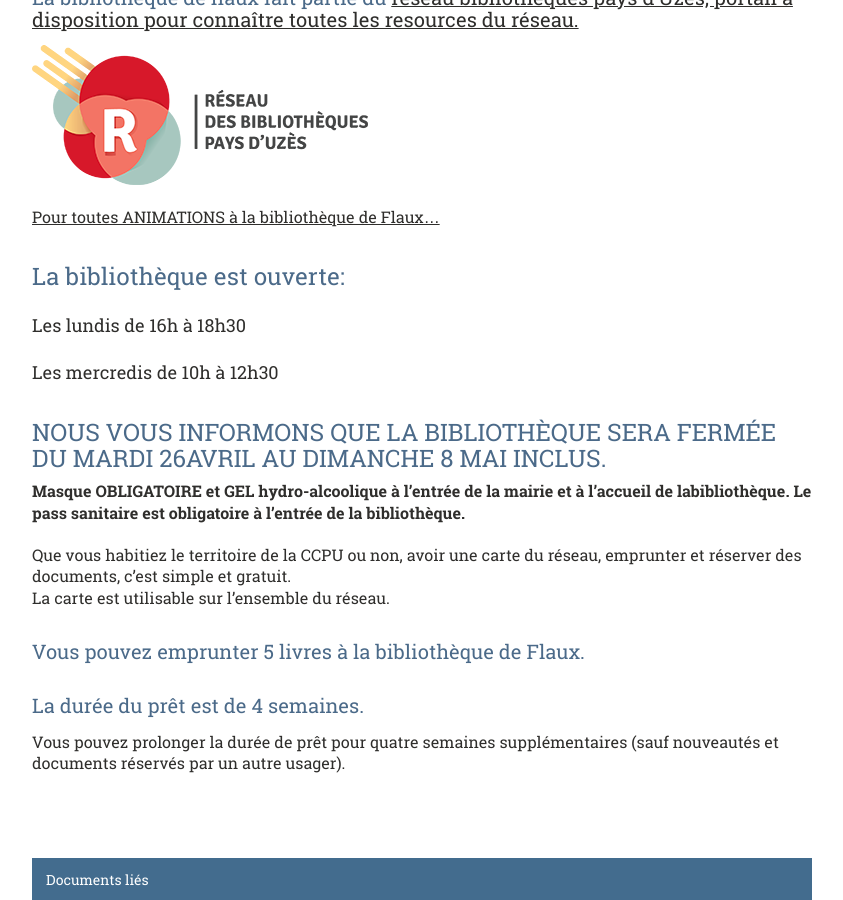
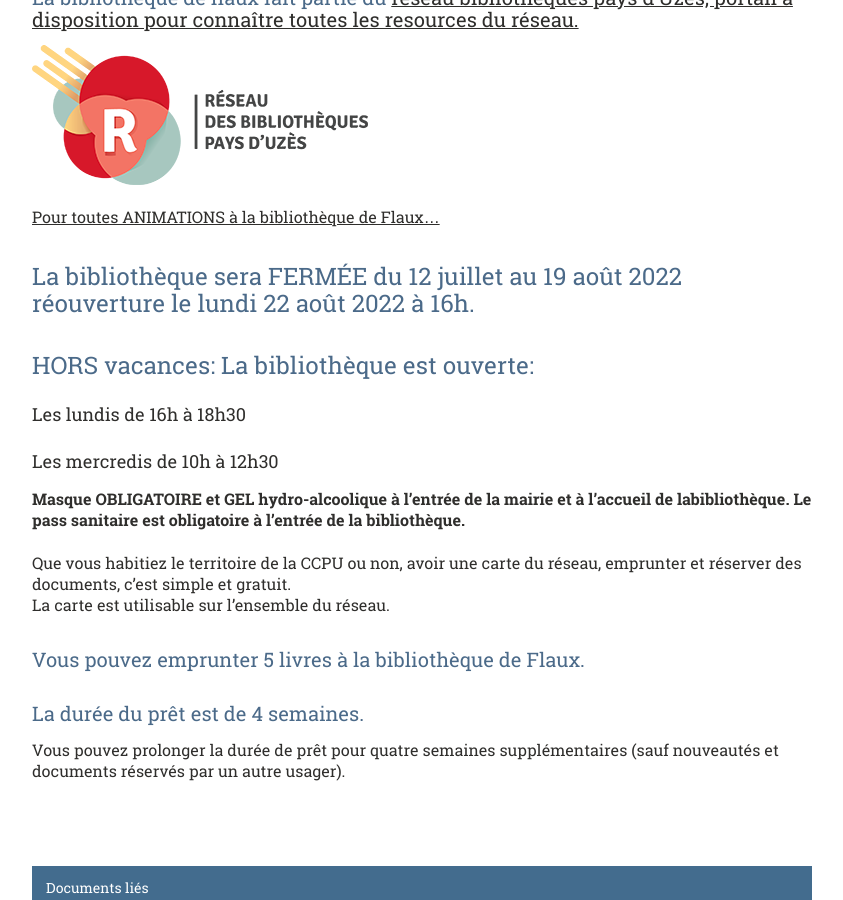
Before and after one commit to Flaux-Village/flaux-village.github.io, a Jekyll site: the page built from bibliotheque.md, in a window 1280 px wide and 900 px high, scrolled down 880 px. Shown: the whole window, without its empty margins (58-901 px from the left). Built offline with Jekyll 4.4.1, drawn with Linux system fonts in a browser that asks for light colours; our own code applies the rules of GitHub Pages for plain Markdown files.

Commit message:
Update bibliotheque.md

```diff
--- a/bibliotheque.md
+++ b/bibliotheque.md
@@ -41,13 +41,13 @@ menu_secondaire:
 
 <a href="https://www.mairie-flaux.fr/actualites/animations.html"> Pour toutes ANIMATIONS à la bibliothèque de Flaux...</a>  <br>
 
+# La bibliothèque sera FERMÉE du 12 juillet au 19 août 2022 réouverture le lundi 22 août 2022 à 16h.<br>
 
-# La bibliothèque est ouverte:
+# HORS vacances: La bibliothèque est ouverte:
 
 ### Les lundis de 16h à 18h30 <br>
 ### Les mercredis de 10h à 12h30 <br>
 
-# NOUS VOUS INFORMONS QUE LA BIBLIOTHÈQUE SERA FERMÉE DU MARDI 26AVRIL AU DIMANCHE 8 MAI INCLUS.<br>
 
 <b>Masque OBLIGATOIRE et GEL hydro-alcoolique à l’entrée de la mairie et à l’accueil de labibliothèque. Le pass sanitaire est obligatoire à l’entrée de la bibliothèque.</b><br>
 
```
